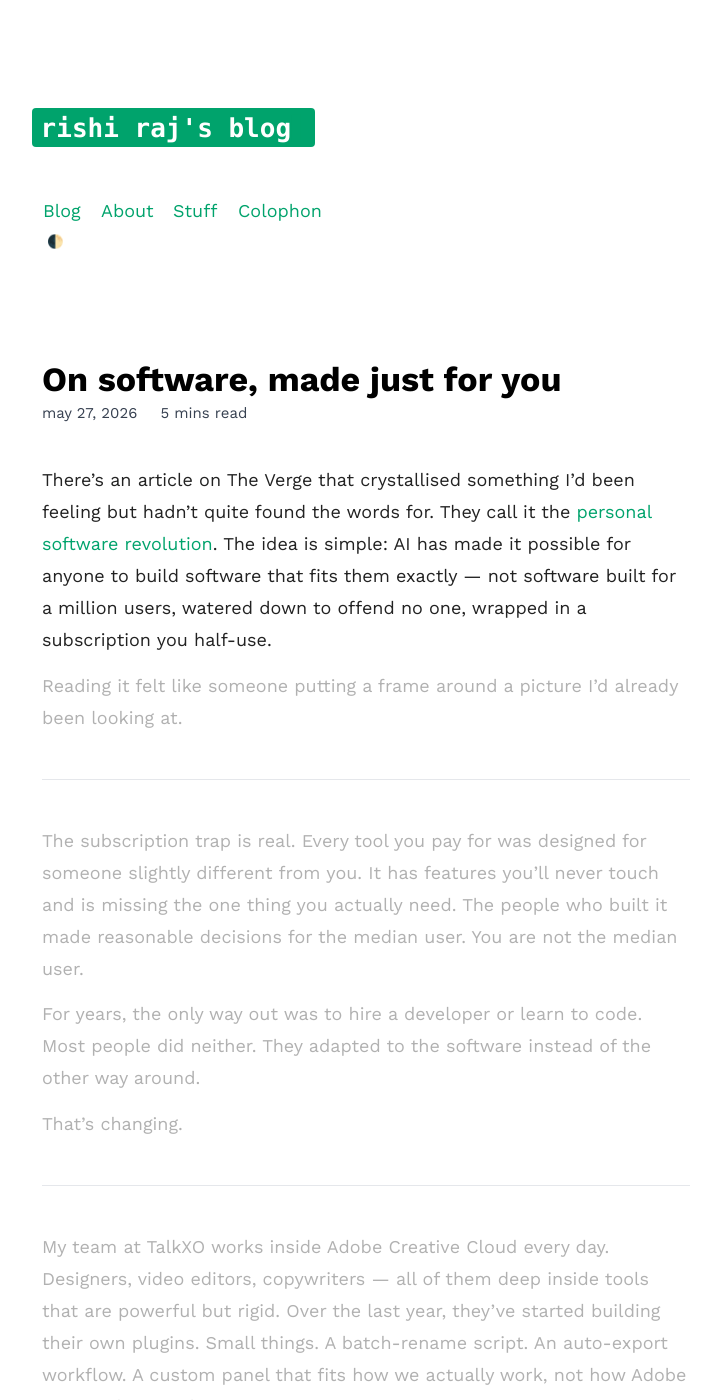
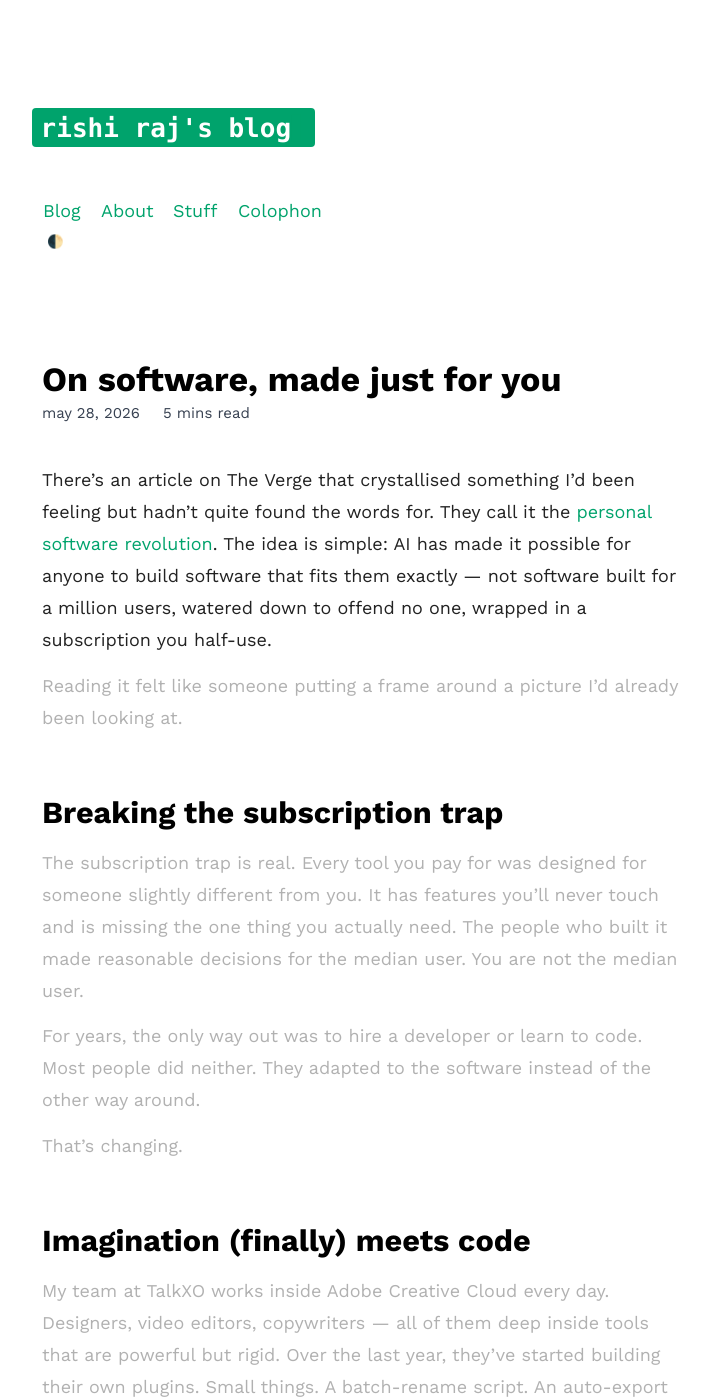
Before and after one commit to talkxo/rishiraj-blog-machine, a Jekyll site: the page built from _posts/2026-05-28-on-software-made-for-you.md, in a window 1280 px wide and 1400 px high. Shown: the whole window, without its empty margins (274-995 px from the left). Built offline with Jekyll 4.4.1, drawn with Linux system fonts in a browser that asks for light colours; some of the changed text lies outside the part shown.

Commit message:
Update post date to May 28 and add section headings

```diff
--- a/_posts/2026-05-27-on-software-made-for-you.md
+++ b/_posts/2026-05-28-on-software-made-for-you.md
@@ -1,7 +1,7 @@
 ---
 layout: post
 title: "On software, made just for you"
-date: 2026-05-27 23:00:00 +0530
+date: 2026-05-28 23:00:00 +0530
 description: "AI didn't just make coding easier. It made personal software possible — tools built for one person, fitted to one context, solving one specific problem. I've been living this for a year."
 categories: [tech]
 tags: [ai, software, vibe-coding, tools, productivity]
@@ -11,7 +11,7 @@ There's an article on The Verge that crystallised something I'd been feeling but
 
 Reading it felt like someone putting a frame around a picture I'd already been looking at.
 
----
+## Breaking the subscription trap
 
 The subscription trap is real. Every tool you pay for was designed for someone slightly different from you. It has features you'll never touch and is missing the one thing you actually need. The people who built it made reasonable decisions for the median user. You are not the median user.
 
@@ -19,7 +19,7 @@ For years, the only way out was to hire a developer or learn to code. Most peopl
 
 That's changing.
 
----
+## Imagination (finally) meets code
 
 My team at TalkXO works inside Adobe Creative Cloud every day. Designers, video editors, copywriters — all of them deep inside tools that are powerful but rigid. Over the last year, they've started building their own plugins. Small things. A batch-rename script. An auto-export workflow. A custom panel that fits how we actually work, not how Adobe imagined we might.
 
```
Also changed, not shown: other parts of _posts/2026-05-28-on-software-made-for-you.md (+5 -5 lines).
